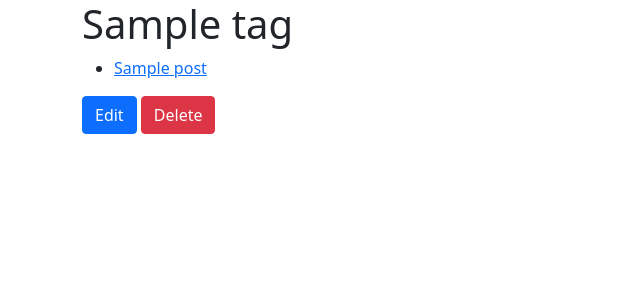
After one commit to JohnFlorkey/23_1_SQLAlchemy_Part1, a Flask app: page /tags/1 in a window 1280 px wide. The commit adds this page. Shown: the top 300 px of the page, without its empty margins (0-640 px from the left). Run offline with Flask 2, Linux system fonts and the light colour scheme; tables that the repository leaves empty hold one stand-in row (values such as "Sample post").

Commit message:
added tags feature, tag CRUD, refactored post view to show tags

```diff
--- a/app.py
+++ b/app.py
@@ -1,6 +1,6 @@
 from flask import Flask, render_template, request, redirect
 from flask_debugtoolbar import DebugToolbarExtension
-from models import db, connect_db, User, Post
+from models import db, connect_db, User, Post, Tag, PostTag
 
 app = Flask(__name__)
 app.config['SQLALCHEMY_DATABASE_URI'] = 'postgresql:///blogly'
@@ -132,3 +132,62 @@ def delete_post(post_id):
     db.session.commit()
 
     return redirect(f'/users/{user_id[0]}')
+
+
+@app.route('/tags')
+def show_tags():
+    tags = Tag.query.all()
+
+    return render_template('tags.html', tags=tags)
+
+
+@app.route('/tags/<int:tag_id>')
+def show_tag_detail(tag_id):
+    tag = Tag.query.get_or_404(tag_id)
+
+    return render_template('tag_detail.html', tag=tag)
+
+
+@app.route('/tags/new')
+def show_add_tag_form():
+    return render_template('add_tag.html')
+
+
+@app.route('/tags/new', methods=['POST'])
+def add_tag():
+    new_tag = Tag(name=request.form.get('name'))
+
+    db.session.add(new_tag)
+
+    db.session.commit()
+
+    return redirect('/tags')
+
+
+@app.route('/tags/<int:tag_id>/edit')
+def show_edit_tag_form(tag_id):
+    tag = Tag.query.get_or_404(tag_id)
+
+    return render_template('edit_tag_detail.html', tag=tag)
+
+
+@app.route('/tags/<int:tag_id>/edit', methods=['POST'])
+def edit_tag(tag_id):
+    tag = Tag.query.get_or_404(tag_id)
+
+    tag.name = request.form.get('name')
+
+    db.session.add(tag)
+
+    db.session.commit()
+
+    return redirect('/tags')
+
+
+@app.route('/tags/<int:tag_id>/edit', methods=['POST'])
+def delete_tag(tag_id):
+    Tag.query.filter_by(id=tag_id).delete()
+
+    db.session.commit()
+
+    return redirect('/tags')
--- a/templates/post_detail.html
+++ b/templates/post_detail.html
@@ -8,6 +8,12 @@
         <h1>{{post.title}}</h1>
         <p>{{post.content}}</p>
         <p class="fst-italic">By {{post.user.full_name}}</p>
+        <p>
+            <span class="fw-bold">Tags:</span>
+            {% for tag in post.tags %}
+            <span class="badge bg-primary">{{tag.name}}</span>
+            {% endfor %}
+        </p>
         <form action="/posts/{{post.id}}/edit" method="get">
             <button formaction="/users/{{post.user_id}}" formmethod="get" class="btn btn-outline-info">Cancel</button>
             <button type="submit" class="btn btn-primary">Edit</button>
--- /dev/null
+++ b/templates/tag_detail.html
@@ -0,0 +1,17 @@
+{% extends 'base.html' %}
+{% block title %}Tag Detail{% endblock %}
+{% block content %}
+<div class="container">
+<h1>{{tag.name}}</h1>
+<ul>
+    {% for post in tag.posts %}
+    <li><a href="#">{{post.title}}</a></li>
+    {% endfor %}
+</ul>
+<form action="/tags/{{tag.id}}/edit" method="get">
+    <button type="submit" class="btn btn-primary">Edit</button>
+    <button type="submit" formaction="/tags/{{tag.id}}/delete" formmethod="post" class="btn btn-danger">Delete</button>
+</form>
+
+</div>
+{% endblock %}
```
Also changed, not shown: models.py (+31 -0 lines), templates/add_tag.html (added, +13 -0 lines), templates/edit_tag_detail.html (added, +15 -0 lines), templates/tags.html (added, +16 -0 lines).
